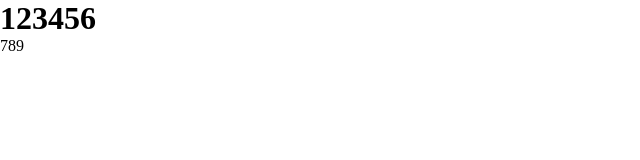
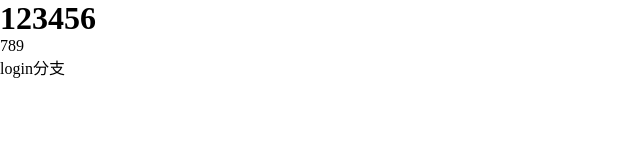
Before and after one commit to niubilit/my_01, a plain HTML site: page index.html in a window 1280 px wide. Shown: the full height of the page, 0-640 px from the left. Drawn offline with Linux system fonts and the light colour scheme.

Commit message:
login修改index.html

```diff
--- a/index.html
+++ b/index.html
@@ -12,6 +12,7 @@
 <body>
     <h1>123456</h1>
     <span>789</span>
+    <div class="box">login分支</div>
 </body>
 
 </html>
```
Also changed, not shown: 1 other file.
